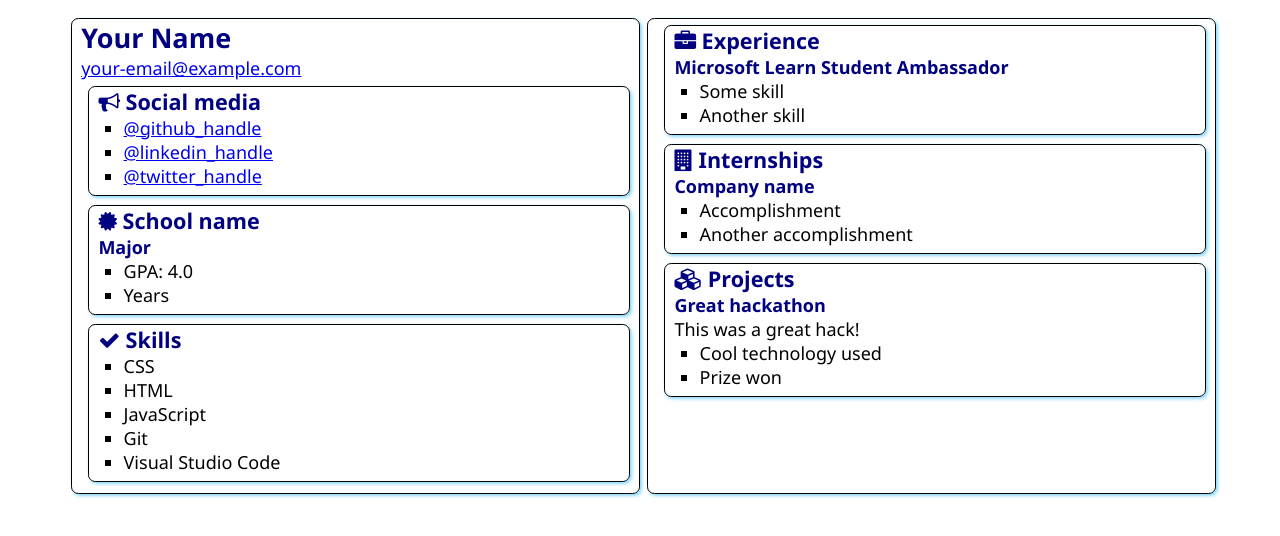
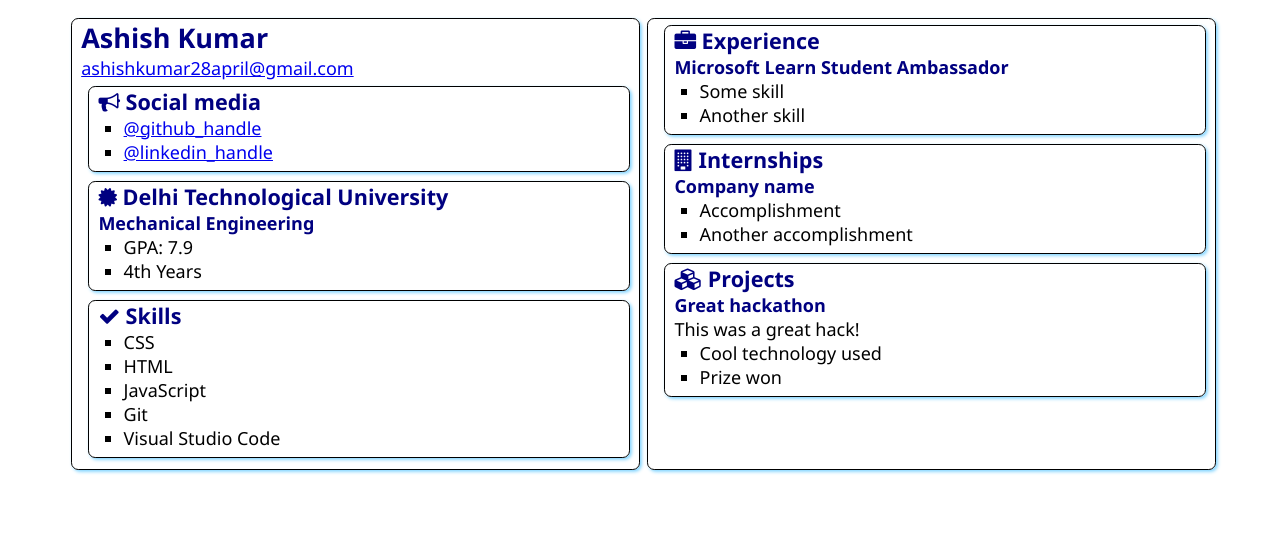
Before and after one commit to Ashish2000L/SATechnicalOnboarding, a plain HTML site: page src/index.html in a window 1280 px wide. Drawn offline with Linux system fonts and the light colour scheme.

Commit message:
my-first-static-web-app

```diff
--- a/src/index.html
+++ b/src/index.html
@@ -12,8 +12,8 @@
 <body>
     <main>
         <article class="box">
-            <h1>Your Name</h1>
-            <div><a href="mailto:your.email@example.com">your-email@example.com</a></div>
+            <h1>Ashish Kumar</h1>
+            <div><a href="mailto:ashishkumar@gmail.com">ashishkumar28april@gmail.com</a></div>
 
             <section class="box">
                 <h2>
@@ -21,9 +21,8 @@
                     Social media
                 </h2>
                 <ul>
-                    <li><a href="https://github.com/<handle>">@github_handle</a></li>
-                    <li><a href="https://linkedin.com/in/<handle>">@linkedin_handle</a></li>
-                    <li><a href="https://twitter.com/<handle>">@twitter_handle</a></li>
+                    <li><a href="https://github.com/Ashish2000L">@github_handle</a></li>
+                    <li><a href="https://linkedin.com/in/ashish-kumar-developer">@linkedin_handle</a></li>
                 </ul>
             </section>
 
@@ -31,12 +30,12 @@
                 <div class="education">
                     <h2>
                         <i class="fa fa-certificate" aria-hidden="true"></i>
-                        School name
+                        Delhi Technological University
                     </h2>
-                    <h3>Major</h3>
+                    <h3>Mechanical Engineering</h3>
                     <ul>
-                        <li>GPA: 4.0</li>
-                        <li>Years</li>
+                        <li>GPA: 7.9</li>
+                        <li>4th Years</li>
                     </ul>
                 </div>
             </section>
```
